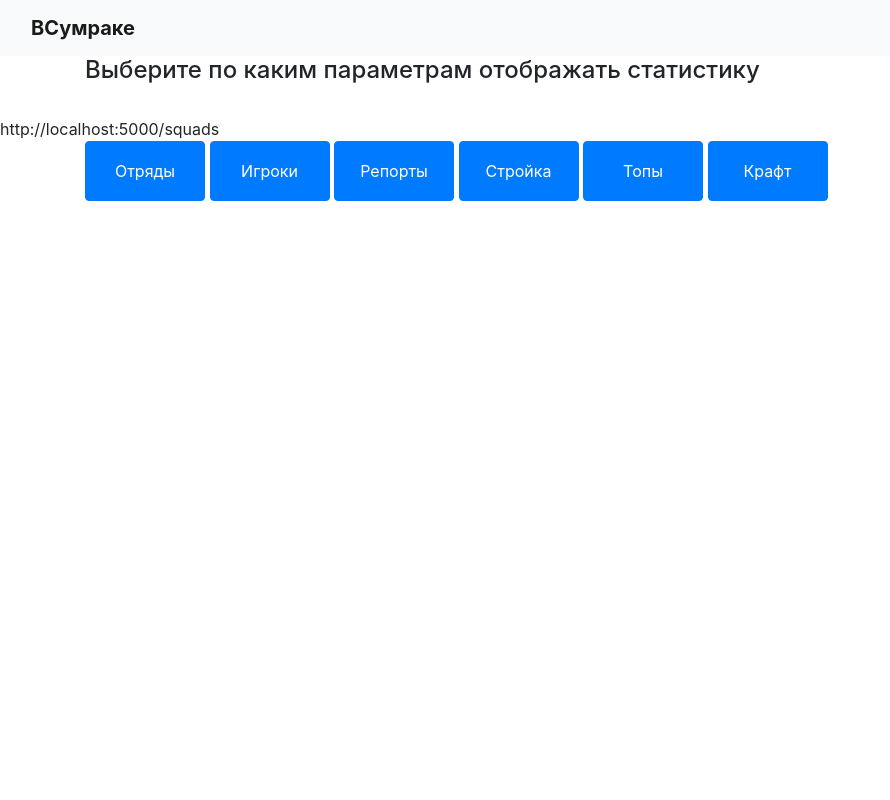
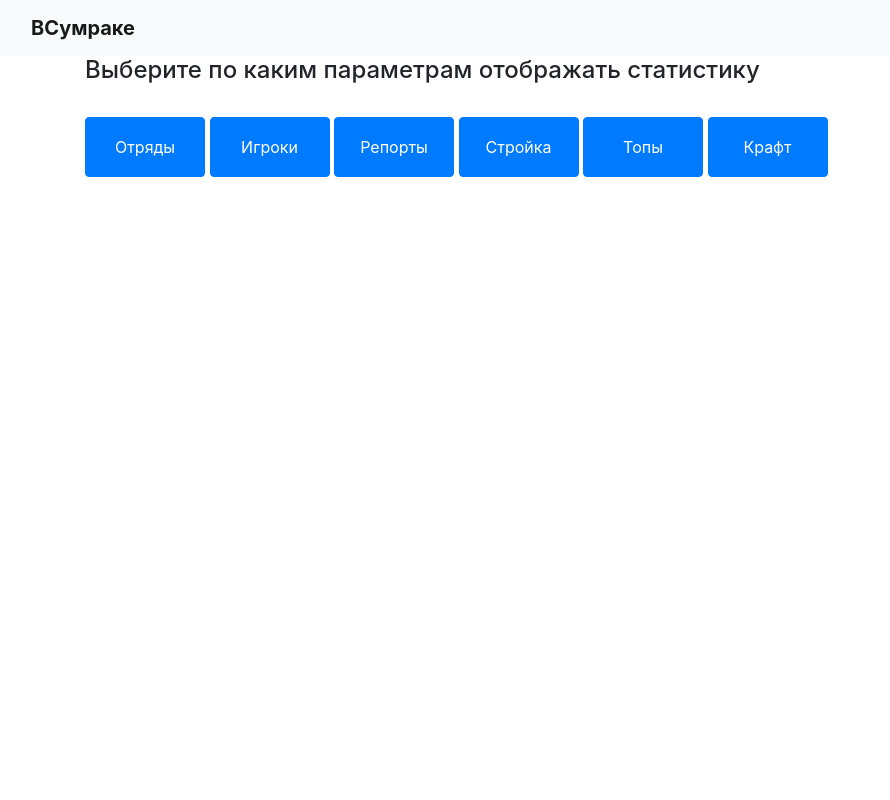
Before and after one commit to toxydose/CastleStats, a Flask app: page / in a window 1280 px wide. Shown: the whole page, without its empty margins (0-890 px from the left). Run offline with Flask 2, Linux system fonts and the light colour scheme; some libraries are stand-ins or nearby versions.

```diff
--- a/app/templates/index.html
+++ b/app/templates/index.html
@@ -26,7 +26,7 @@
 <h4>    Выберите по каким параметрам отображать статистику</h4>
 </div>
   <br>
-http://localhost:5000/squads  <div class="container">
+ <div class="container">
       <a href="/squads">
 <button type="button" class="btn btn-primary" style= "width:120px;height:60px" >Отряды</button>
 </a>
```
